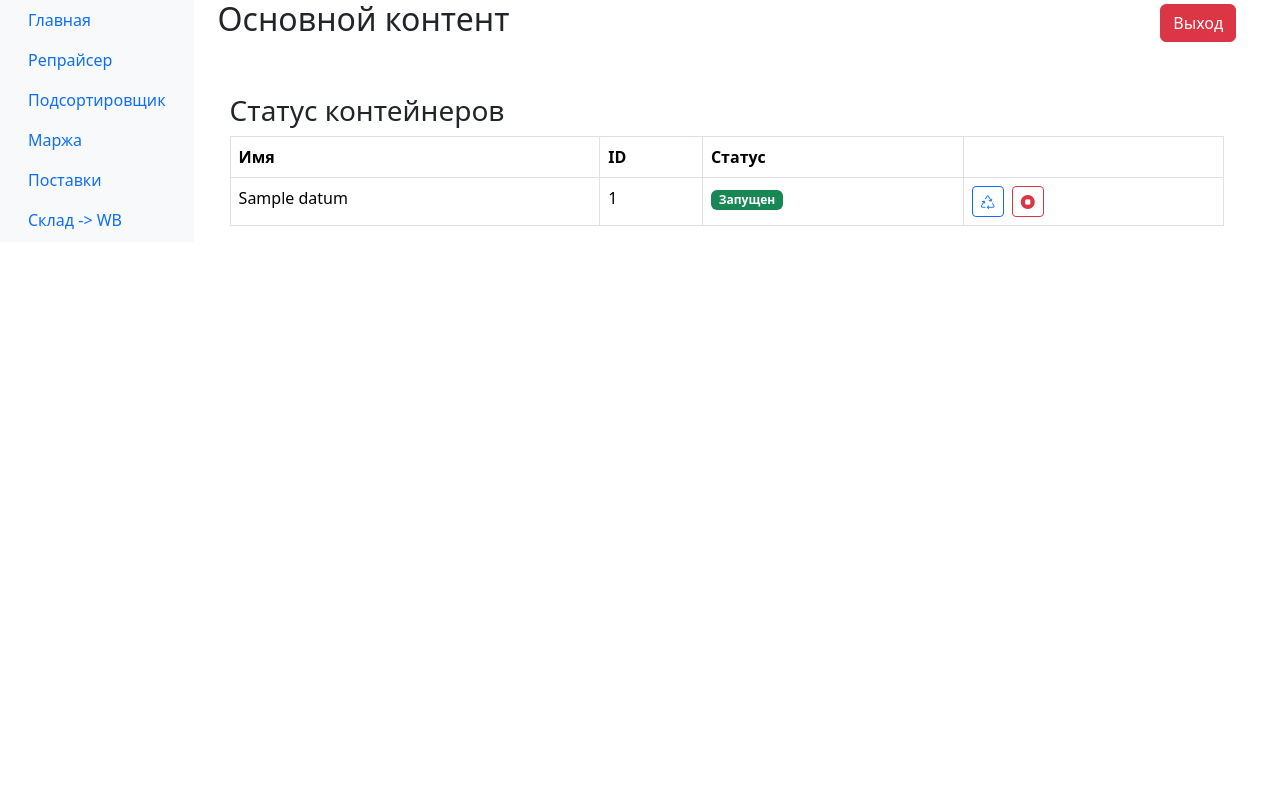
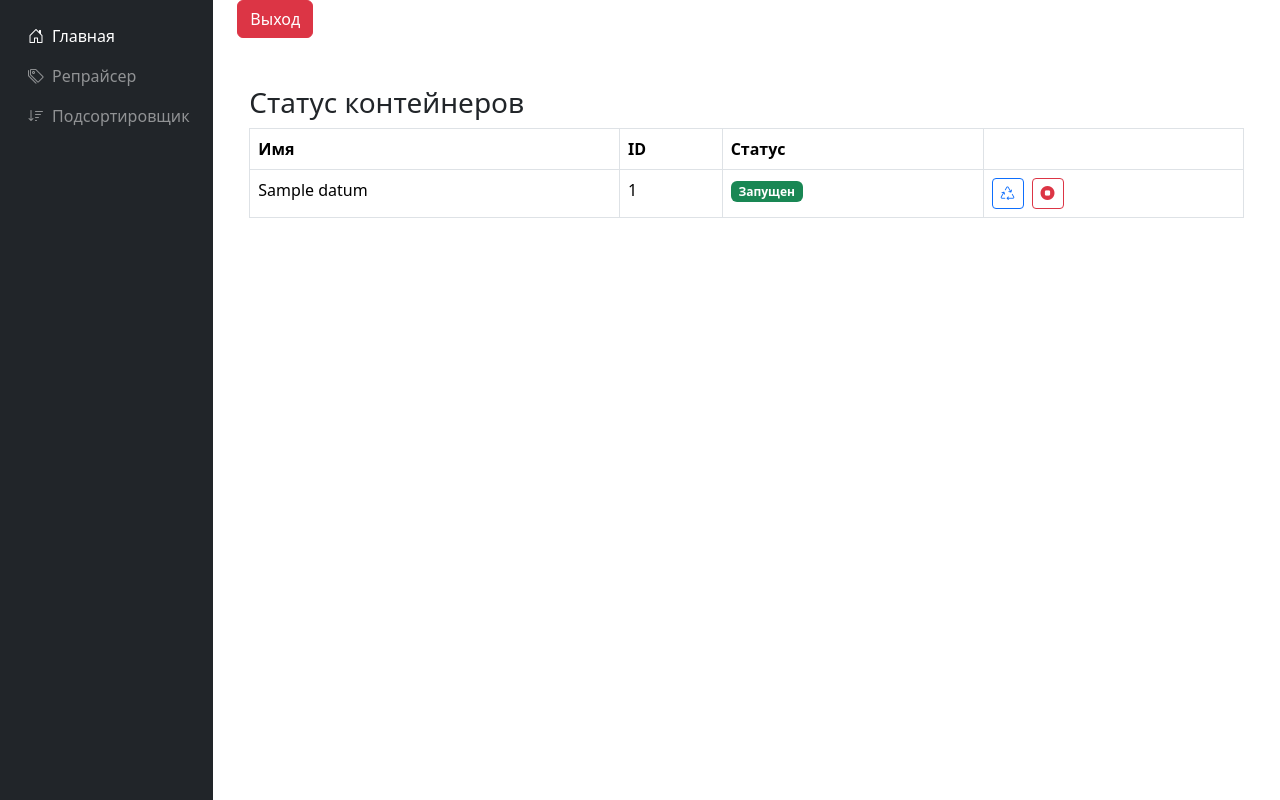
Before and after one commit to RomanchikXO/wb_for_seller, a Django app: template main/templates/main.html in a window 1280 px wide. Run offline with Django 5.2, Linux system fonts and the light colour scheme; the template is opened without the code that fills it: most values are stand-ins (such as "Sample title", 1, 10 or a date in 2020); parts of the project's set-up code (start-up, migrations or seed data) failed here and were passed over.

Commit message:
- новая левая боковая панель

```diff
--- a/templates/base_with_sidebar.html
+++ b/templates/base_with_sidebar.html
@@ -4,41 +4,44 @@
 
 {% block content %}
 <div class="container-fluid">
-    <div class="row">
+   <div class="row min-vh-100">
        <!-- Левая боковая панель -->
-        <nav class="col-auto d-none d-md-block bg-light sidebar">
-            <div class="sidebar-sticky">
+       <nav class="col-md-3 col-lg-2 d-md-block bg-dark sidebar collapse">
+           <div class="position-sticky pt-3">
                <ul class="nav flex-column">
                    <li class="nav-item">
-                        <a class="nav-link" href="{% url 'main' %}">
+                       <a class="nav-link text-white d-flex align-items-center py-2" href="{% url 'main' %}">
+                           <i class="bi bi-house-door me-2"></i>
                            Главная
                        </a>
                    </li>
                    <li class="nav-item">
-                        <a class="nav-link" href="{% url 'repricer' %}">
+                       <a class="nav-link text-white-50 d-flex align-items-center py-2" href="{% url 'repricer' %}">
+                           <i class="bi bi-tags me-2"></i>
                            Репрайсер
                        </a>
                    </li>
                    <li class="nav-item">
-                        <a class="nav-link" href="{% url 'podsort' %}">
+                       <a class="nav-link text-white-50 d-flex align-items-center py-2" href="{% url 'podsort' %}">
+                           <i class="bi bi-sort-down me-2"></i>
                            Подсортировщик
                        </a>
                    </li>
-                    <li class="nav-item">
-                        <a class="nav-link" href="{% url 'margin' %}">
-                            Маржа
-                        </a>
-                    </li>
-                    <li class="nav-item">
-                        <a class="nav-link" href="{% url 'shipments' %}">
-                            Поставки
-                        </a>
-                    </li>
-                    <li class="nav-item">
-                        <a class="nav-link" href="{% url 'warehousewb' %}">
-                            Склад -> WB
-                        </a>
-                    </li>
+{#                    <li class="nav-item">#}
+{#                        <a class="nav-link" href="{% url 'margin' %}">#}
+{#                            Маржа#}
+{#                        </a>#}
+{#                    </li>#}
+{#                    <li class="nav-item">#}
+{#                        <a class="nav-link" href="{% url 'shipments' %}">#}
+{#                            Поставки#}
+{#                        </a>#}
+{#                    </li>#}
+{#                    <li class="nav-item">#}
+{#                        <a class="nav-link" href="{% url 'warehousewb' %}">#}
+{#                            Склад -> WB#}
+{#                        </a>#}
+{#                    </li>#}
                 </ul>
             </div>
         </nav>
@@ -46,7 +49,6 @@
         <!-- Основной контент справа -->
         <main role="main" class="col-md-9 ml-sm-auto col-lg-10 px-4">
             <div class="d-flex justify-content-between align-items-center mb-4">
-                <h2>Основной контент</h2>
                 <a href="{% url 'login' %}" class="btn btn-danger">Выход</a>
             </div>
 
```
Lines whose indentation alone changed are shown as unchanged.
